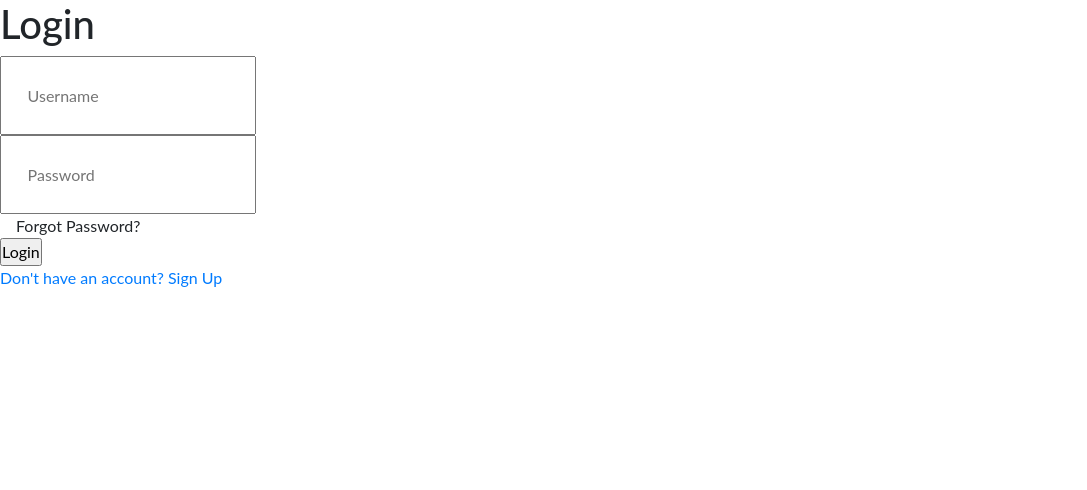
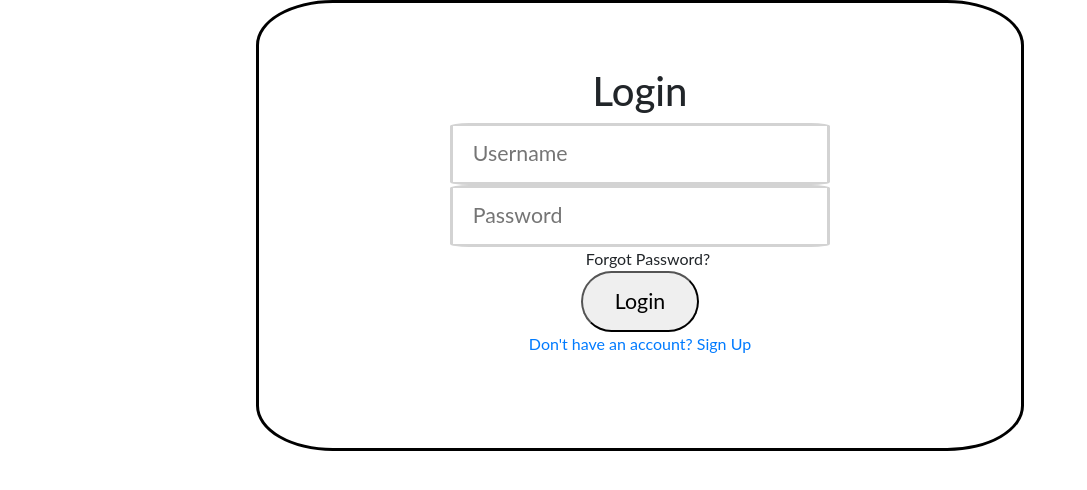
Before and after one commit to janto393/cop4331_big_project, a React (Create React App) app in the folder front-end/: page / in a window 1280 px wide. Shown: the top 490 px of the page, without its empty margins (0-1087 px from the left). Built offline with nearby package versions, Linux system fonts and the light colour scheme.

Commit message:
Added some css to the login screen to make it presentable. Tested the outputs.

```diff
--- a/front-end/src/App.css
+++ b/front-end/src/App.css
@@ -1,3 +1,8 @@
+/*
+	This file mostly contains global styles to enforce uniformity among certain
+	elements.
+*/
+
 body
 {
 	/* background-image: url("img/background.jpg"); */
--- a/front-end/src/components/Login.css
+++ b/front-end/src/components/Login.css
@@ -0,0 +1,38 @@
+.error-message
+{
+	font-size: 14pt;
+	color: red;
+}
+
+.login-dialog
+{
+	display: block;
+	width: 60%;
+	margin: auto;
+	text-align: center;
+	padding: 5%;
+	border: 3px solid black;
+	border-radius: 10%;
+}
+
+.login-text-input
+{
+	font-size: 16pt;
+	width: 60%;
+	padding: 12px 20px;
+	border-radius: 5%;
+	border: 3px solid lightgray;
+}
+
+.login-text-input:focus
+{
+	border: 3px solid skyblue;
+	size: 10% 2%;
+}
+
+.login-button
+{
+	border-radius: 40px;
+	font-size: 16pt;
+	padding: 2% 5%;
+}
--- a/front-end/src/components/Login.js
+++ b/front-end/src/components/Login.js
@@ -46,7 +46,6 @@ function Login()
 					headers : {'Content-Type': 'application/json'}});
 
 			var responseJson = JSON.parse(await response.text());
-			// console.log(responseJson);
 
 			if(!responseJson.success)
 			{
@@ -68,7 +67,7 @@ function Login()
 
 				localStorage.setItem('user_data', JSON.stringify(userInfo));
 				setMessage('Login Successful');
-				// window.location.href = '/recipes';
+				window.location.href = '/recipes';
 			}
 		}
 		catch (e)
@@ -79,23 +78,27 @@ function Login()
 	}
 
 	return (
-		<div>
+		<div className="page">
+			<div className="login-dialog">
 				<form className="login-form">
 					<h1 className="dialog-header">Login</h1>
-				<input className="form-input" type="text" id="loginName" placeholder="Username"   ref={(c) => username = c} />
-				<br />
-				<input className="form-input" type="password" id="loginPassword" placeholder="Password"   ref={(c) => password = c} />
-				<br />
+					<input className="login-text-input" type="text" id="loginName" placeholder="Username"   ref={(c) => username = c} />
+					<input className="login-text-input" type="password" id="loginPassword" placeholder="Password"   ref={(c) => password = c} />
+					<div>
 						<span className="fpwrd-text" >Forgot Password?</span>
-				<br />
-				<div className="loginButton">
-						<input type="submit" className="buttons" value="Login" onClick={doLogin} />
+					</div>
+					<div>
+						<input className="login-button" type="submit" value="Login" onClick={doLogin} />
 					</div>
 				</form>
+				<div>
 				<Link to="/register">
 					{"Don't have an account? Sign Up"}
 				</Link>
-            <span id="loginResult">{message}</span>
+				<br />
+				<span id="loginResult" className="error-message">{message}</span>
+				</div>
+			</div>
 		</div>
 	);
 }
```
Lines whose indentation alone changed are shown as unchanged.
